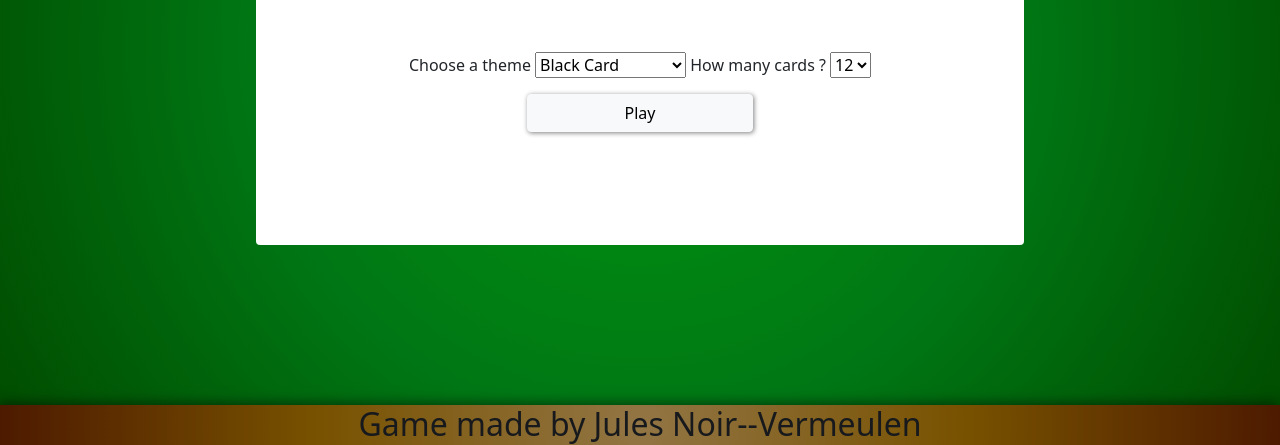
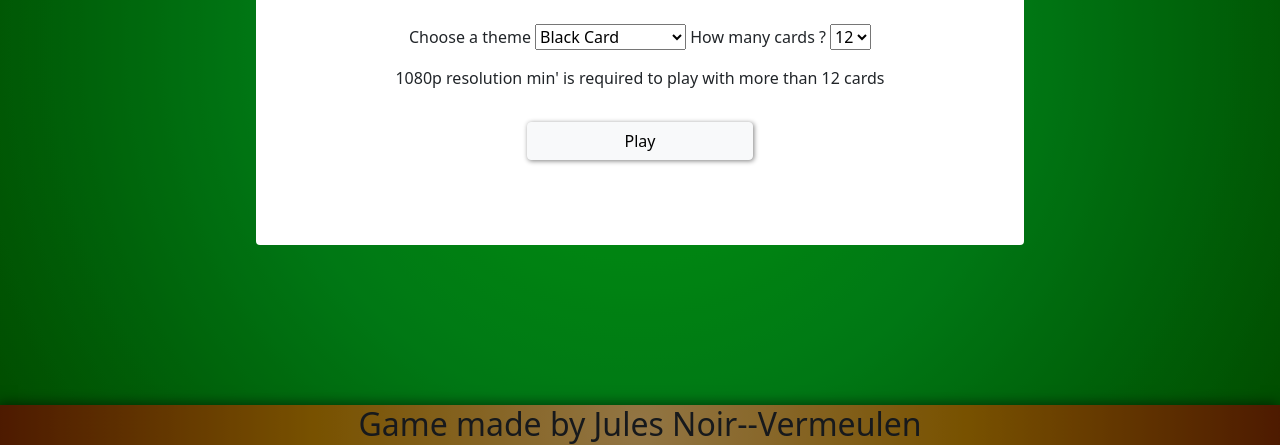
Before and after one commit to Eryans/Memory-Card-Game, a website built with Parcel: page index.html in a window 1280 px wide. Shown: the part 355-800 px from the top of the page. Built offline with nearby package versions, Linux system fonts and the light colour scheme.

Commit message:
Added Doc

```diff
--- a/index.html
+++ b/index.html
@@ -3,7 +3,7 @@
 
 <head>
   <meta charset="utf-8">
-  <title></title>
+  <title>Memory Card Game</title>
   <meta name="description" content="">
   <meta name="viewport" content="width=device-width, initial-scale=1">
 
--- a/js/card.js
+++ b/js/card.js
@@ -162,6 +162,7 @@ class OptionBox{
                 </select>
             </label>
         </form>
+        <p> 1080p resolution min' is required to play with more than 12 cards</p>
         <button id="playButton" class="btn btn-light">
             Play
         </button>`;
```
Also changed, not shown: doc/MemoryGame Algo.drawio.png (added), doc/Untitled.png (added).
